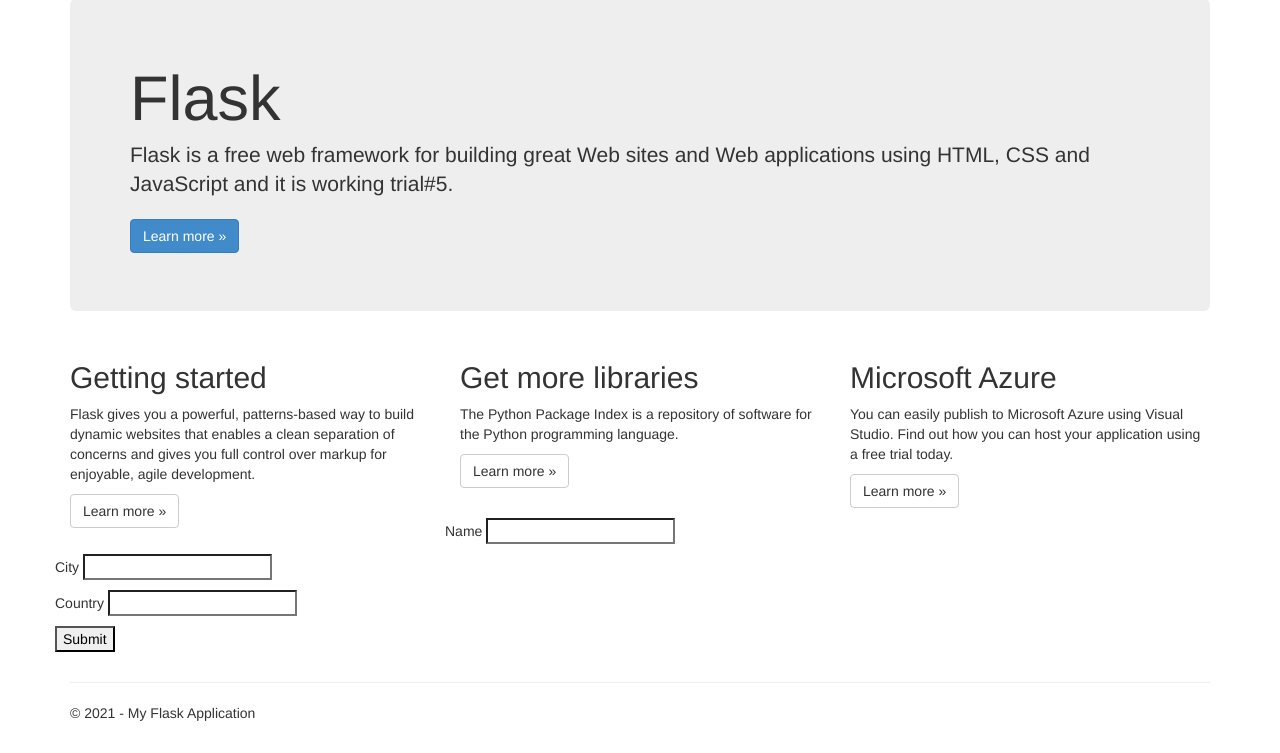
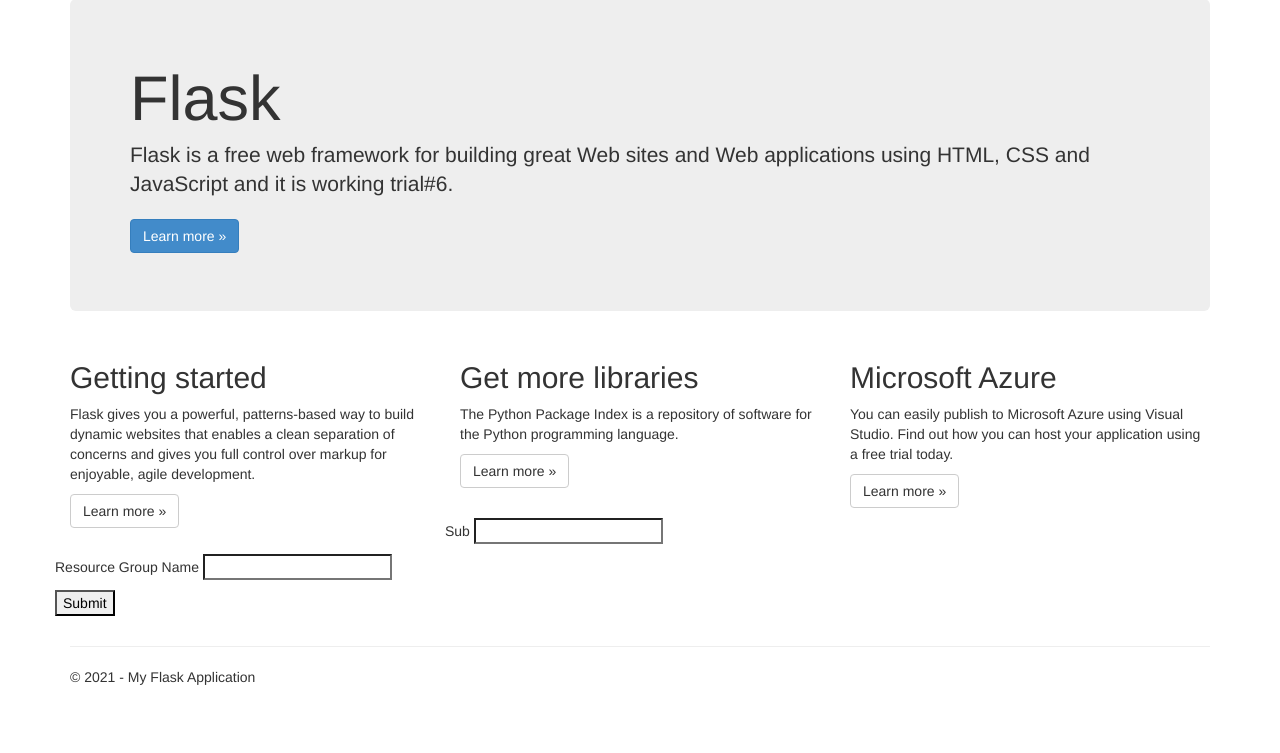
Before and after one commit to yaabukha/eets, a Flask app: page / in a window 1280 px wide. Shown: the part 51-804 px from the top of the page. After the commit the page ends 736 px from the top, so only its background shows below. Run offline with Flask 2, Linux system fonts and the light colour scheme; some libraries are stand-ins or nearby versions.

Commit message:
add with Lazy Variabe

```diff
--- a/testgit/templates/index.html
+++ b/testgit/templates/index.html
@@ -4,7 +4,7 @@
 
 <div class="jumbotron">
     <h1>Flask</h1>
-    <p class="lead">Flask is a free web framework for building great Web sites and Web applications using HTML, CSS and JavaScript and it is working trial#5.</p>
+    <p class="lead">Flask is a free web framework for building great Web sites and Web applications using HTML, CSS and JavaScript and it is working trial#6.</p>
     <p><a href="http://flask.pocoo.org/" class="btn btn-primary btn-large">Learn more &raquo;</a></p>
 </div>
 
@@ -30,9 +30,9 @@
     </div>
 
     <form action="/home" method="POST">
-        <p>Name <input type="text" name="Name" /></p>
-        <p>City <input type="text" name="City" /></p>
-        <p>Country <input type="text" name="Country" /></p>
+        <p>Sub <input type="text" name="Name" /></p>
+        <p>Resource Group Name <input type="text" name="City" /></p>
+
         <p><input type="submit" value="Submit" /></p>
     </form>
 
--- a/testgit/views.py
+++ b/testgit/views.py
@@ -21,8 +21,8 @@ def home():
         req = request.form
         print(req.get("City"))
         feedback = req.get("City")
-        time.sleep( 5 )
-        os.system('/home/site/wwwroot/TerraForm/terraform -chdir=/home/site/wwwroot/TerraForm  apply -auto-approve ')
+        rgName = req.get("City")
+        os.system('/home/site/wwwroot/TerraForm/terraform -chdir=/home/site/wwwroot/TerraForm  apply -var resourceGroupName='+rgName+ ' -auto-approve ')
         feedback = "Resource Group has been created"
 
     """Renders the home page."""
```
